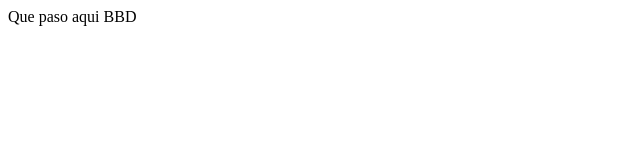
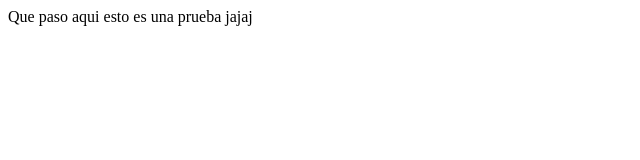
Before and after one commit to BlackBoneDevelopment/WebPageBBD, a plain HTML site: page WebPageBBD/public_html/index.html in a window 1280 px wide. Shown: the whole page, without its empty margins (0-640 px from the left). Drawn offline with Linux system fonts and the light colour scheme.

Commit message:
Jafet modifico el repositorio

```diff
--- a/WebPageBBD/public_html/index.html
+++ b/WebPageBBD/public_html/index.html
@@ -11,6 +11,6 @@ and open the template in the editor.
         <meta name="viewport" content="width=device-width">
     </head>
     <body>
-        <div>Que paso aqui BBD</div>
+        <div>Que paso aqui esto es una prueba jajaj</div>
     </body>
 </html>
```
